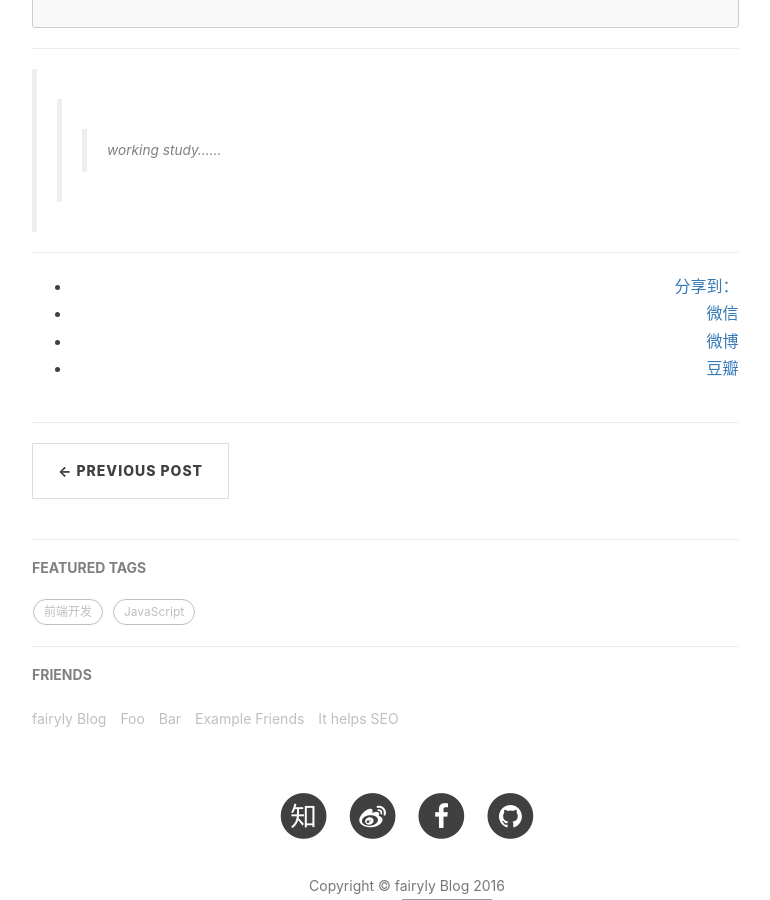
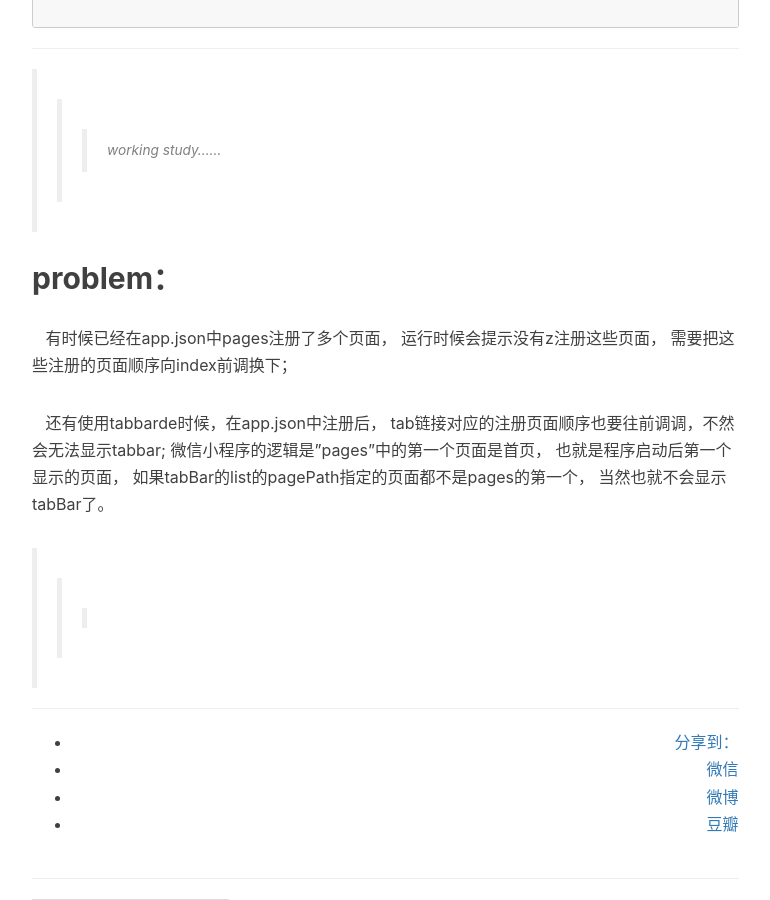
Before and after one commit to fairyly/myblog, a Jekyll site: the page built from _posts/2016-10-29-wx-app-dev.markdown, in a window 1280 px wide and 900 px high, scrolled down 4390 px. Shown: the whole window, without its empty margins (233-1003 px from the left). Built offline with Jekyll 4.4.1, drawn with Linux system fonts in a browser that asks for light colours; nearby versions of some CDN libraries; comment, search, counter and statistics services are not loaded; grey boxes are pictures that could not be loaded.

Commit message:
Update 2016-10-29-wx-app-dev.markdown

```diff
--- a/_posts/2016-10-29-wx-app-dev.markdown
+++ b/_posts/2016-10-29-wx-app-dev.markdown
@@ -212,3 +212,20 @@ tags:
 
 
 >>> working study......
+
+
+## problem：
+
+    有时候已经在app.json中pages注册了多个页面，
+    运行时候会提示没有z注册这些页面，
+    需要把这些注册的页面顺序向index前调换下；
+
+    还有使用tabbarde时候，在app.json中注册后，
+    tab链接对应的注册页面顺序也要往前调调，不然会无法显示tabbar;
+    微信小程序的逻辑是"pages"中的第一个页面是首页，
+    也就是程序启动后第一个显示的页面，
+    如果tabBar的list的pagePath指定的页面都不是pages的第一个，
+    当然也就不会显示tabBar了。
+
+
+>>>
```
